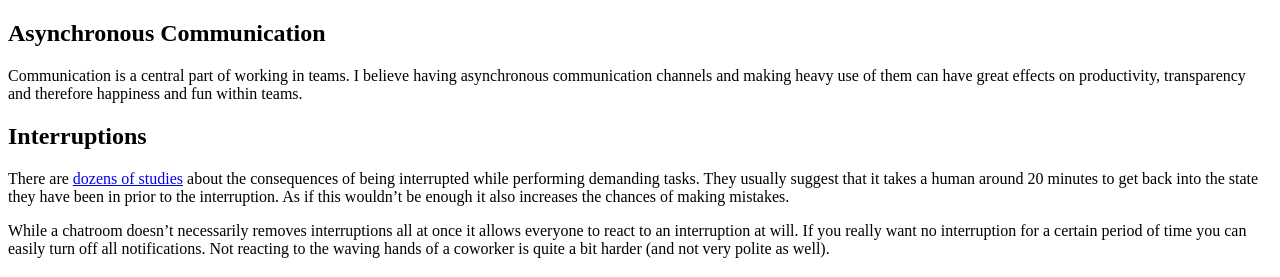
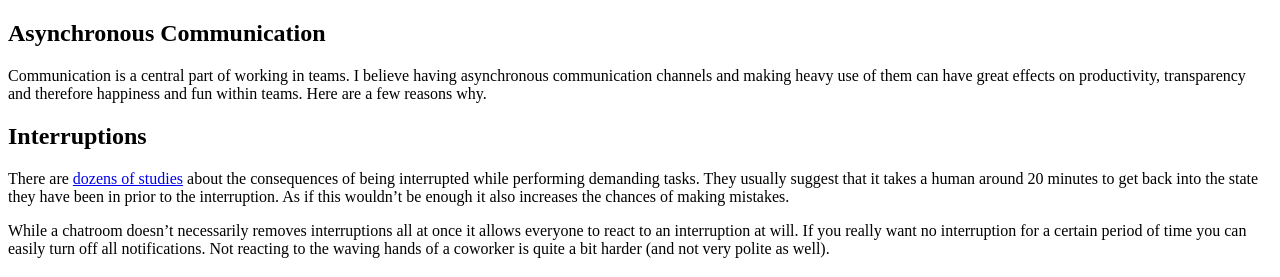
Before and after one commit to martinklepsch/martinklepsch.org, a Jekyll site: the page built from _posts/2013-04-25-Asynchronous-Communication.markdown, in a window 1280 px wide. Shown: the top 277 px of the page. Built offline with Jekyll 4.4.1, drawn with Linux system fonts in a browser that asks for light colours; nearby versions of some CDN libraries; comment, search, counter and statistics services are not loaded.

Commit message:
better intro

```diff
--- a/_posts/2013-04-25-Asynchronous-Communication.markdown
+++ b/_posts/2013-04-25-Asynchronous-Communication.markdown
@@ -6,6 +6,7 @@ title: Asynchronous Communication
 Communication is a central part of working in teams.
 I believe having asynchronous communication channels and making heavy use of them can have
 great effects on productivity, transparency and therefore happiness and fun within teams.
+Here are a few reasons why.
 
 ## Interruptions
 
```
